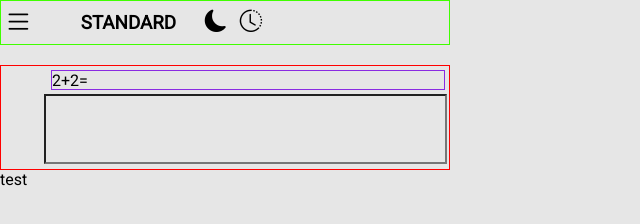
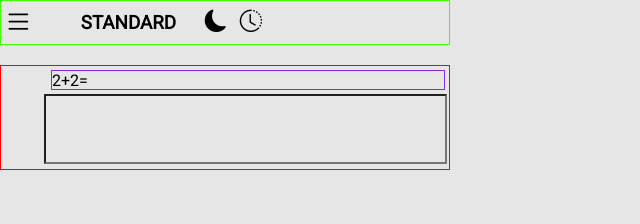
Before and after one commit to Alinaderkurdi/CALCULATOR, a website: page index.html in a window 1280 px wide. Shown: the full height of the page, 0-640 px from the left. Drawn offline with nearby package versions, Linux system fonts and the light colour scheme; a web font is replaced by a local one.

Commit message:
remove test section

```diff
--- a/index.html
+++ b/index.html
@@ -33,10 +33,7 @@
       </div>
       <input type="number"  max="10" min="1" class="input-fild">
     </div>
-    <div class="key-bord-section">
-      <p>test</p>
 
-    </div>
 
   </div>
 </body>
```
